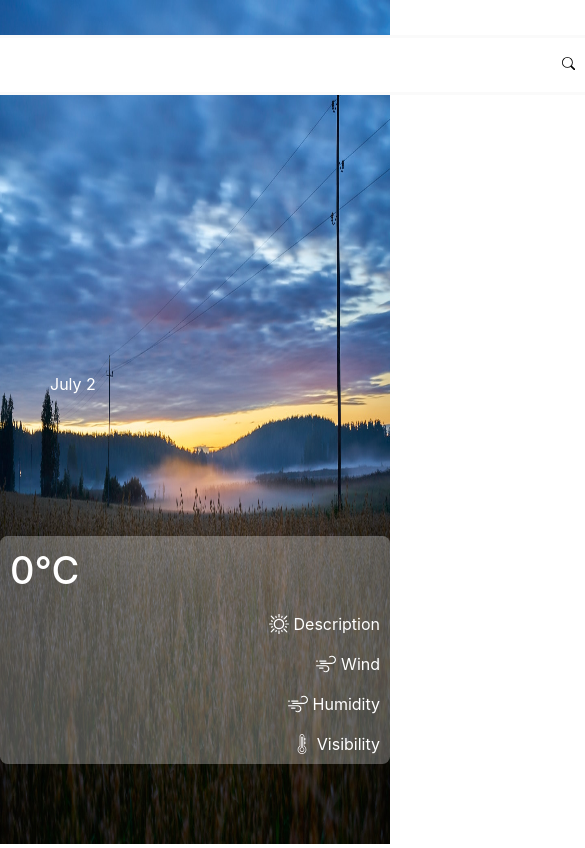
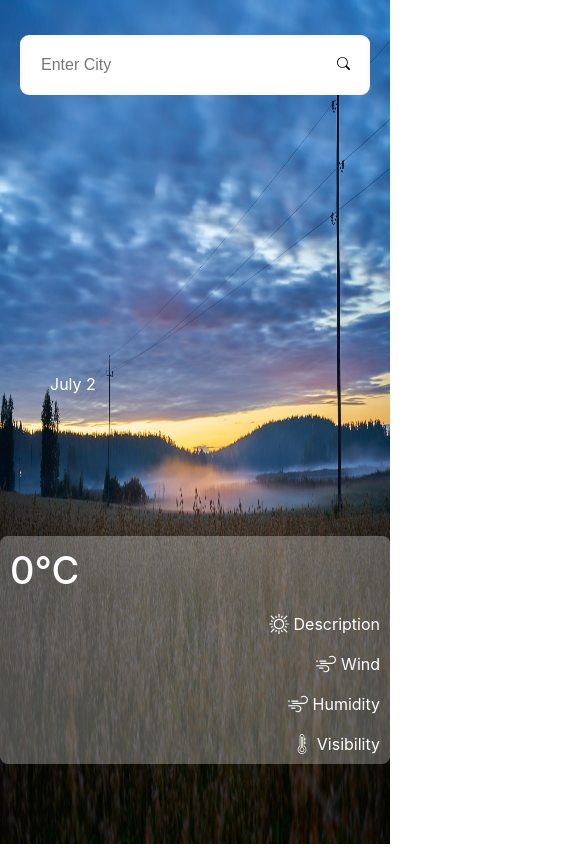
Before and after one commit to MPiotrowska/weather-app, a React (Create React App) app: page / in a window 390 px wide. Shown: the whole page, 585 px wide, since content can reach past the window. Built offline with nearby package versions, Linux system fonts and the light colour scheme; no server answers.

Commit message:
mobile tweaks

```diff
--- a/src/App.css
+++ b/src/App.css
@@ -111,8 +111,15 @@ h2 {
   border-radius: 0;
   appearance: none;
   transition: all 0.33333s ease-in-out;
-  min-width: 800px;
   border-radius: 9px;
+  max-width: 100%;
+  min-width: 350px;
+}
+
+@media only screen and (min-width: 1280px) {
+  .input {
+    min-width: 800px;
+  }
 }
 
 .inputContainer {
```
